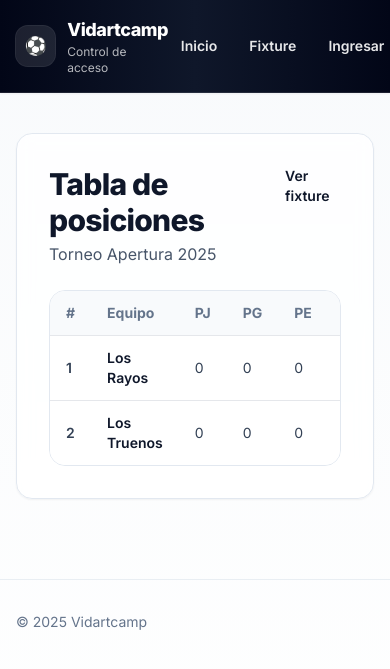
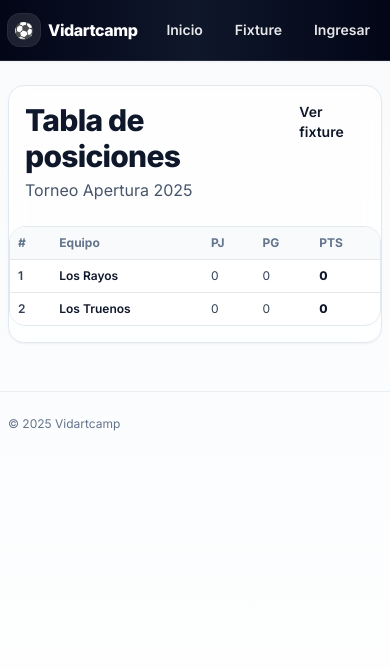
Before and after one commit to Matias-sanchez-dev/vidartcamp, a FastAPI app: page /tabla in a window 390 px wide. Shown: the top 669 px of the page. Run offline with FastAPI, Linux system fonts and the light colour scheme; some libraries are stand-ins or nearby versions.

Commit message:
Mejoras de diseño responsive

```diff
--- a/templates/base.html
+++ b/templates/base.html
@@ -1,5 +1,6 @@
 <!DOCTYPE html>
 <html lang="es">
+
 <head>
     <meta charset="UTF-8">
     <meta name="viewport" content="width=device-width, initial-scale=1.0">
@@ -21,30 +22,34 @@
     </script>
     {% block extra_head %}{% endblock %}
 </head>
+
 <body class="min-h-screen bg-gradient-to-b from-slate-50 to-white text-slate-900 font-sans">
-    <nav class="sticky top-0 z-50 border-b border-white/10 bg-gradient-to-r from-slate-950 via-slate-900 to-slate-950 text-white shadow-sm">
-        <div class="mx-auto max-w-6xl px-4">
-            <div class="flex items-center justify-between py-4">
-                <a href="/" class="flex items-center gap-3">
-                    <div class="h-10 w-10 rounded-xl bg-white/10 ring-1 ring-white/15 flex items-center justify-center text-lg">⚽</div>
+    <nav
+        class="sticky top-0 z-50 border-b border-white/10 bg-gradient-to-r from-slate-950 via-slate-900 to-slate-950 text-white shadow-sm">
+        <div class="mx-auto max-w-6xl px-2 sm:px-4">
+            <div class="flex items-center justify-between py-3 sm:py-4">
+                <a href="/" class="flex items-center gap-2 sm:gap-3">
+                    <div
+                        class="h-8 w-8 sm:h-10 sm:w-10 rounded-xl bg-white/10 ring-1 ring-white/15 flex items-center justify-center text-base sm:text-lg">
+                        ⚽</div>
                     <div class="leading-tight">
-                        <div class="text-lg font-extrabold tracking-tight">Vidartcamp</div>
-                        <div class="text-xs text-white/70">Control de acceso</div>
+                        <div class="text-base sm:text-lg font-extrabold tracking-tight">Vidartcamp</div>
+                        <div class="text-xs text-white/70 hidden xs:block">Control de acceso</div>
                     </div>
                 </a>
-                <div class="flex items-center gap-2">
+                <div class="flex items-center gap-1 sm:gap-2">
                     {% block nav_links %}{% endblock %}
                 </div>
             </div>
         </div>
     </nav>
 
-    <main class="mx-auto w-full max-w-6xl px-4 py-10">
+    <main class="mx-auto w-full max-w-6xl px-2 sm:px-4 py-6 sm:py-10">
         {% block content %}{% endblock %}
     </main>
 
-    <footer class="border-t border-slate-200/70 py-8 mt-10">
-        <div class="mx-auto max-w-6xl px-4 text-sm text-slate-500 flex items-center justify-between">
+    <footer class="border-t border-slate-200/70 py-6 sm:py-8 mt-6 sm:mt-10">
+        <div class="mx-auto max-w-6xl px-2 sm:px-4 text-xs sm:text-sm text-slate-500 flex items-center justify-between">
             <p>&copy; 2025 Vidartcamp</p>
             <p class="hidden sm:block">Sistema de Control de Acceso</p>
         </div>
@@ -52,4 +57,5 @@
 
     {% block extra_scripts %}{% endblock %}
 </body>
+
 </html>
--- a/templates/tabla.html
+++ b/templates/tabla.html
@@ -4,15 +4,18 @@
 
 {% block nav_links %}
 <div class="flex items-center gap-2">
-    <a href="/" class="rounded-lg px-3 py-2 text-sm font-semibold text-white/90 hover:text-white hover:bg-white/10 transition">Inicio</a>
-    <a href="/fixture" class="rounded-lg px-3 py-2 text-sm font-semibold text-white/90 hover:text-white hover:bg-white/10 transition">Fixture</a>
-    <a href="/login" class="rounded-lg px-3 py-2 text-sm font-semibold text-white/90 hover:text-white hover:bg-white/10 transition">Ingresar</a>
+    <a href="/"
+        class="rounded-lg px-3 py-2 text-sm font-semibold text-white/90 hover:text-white hover:bg-white/10 transition">Inicio</a>
+    <a href="/fixture"
+        class="rounded-lg px-3 py-2 text-sm font-semibold text-white/90 hover:text-white hover:bg-white/10 transition">Fixture</a>
+    <a href="/login"
+        class="rounded-lg px-3 py-2 text-sm font-semibold text-white/90 hover:text-white hover:bg-white/10 transition">Ingresar</a>
 </div>
 {% endblock %}
 
 {% block content %}
 <div class="max-w-5xl mx-auto">
-    <div class="bg-white/80 backdrop-blur rounded-2xl border border-slate-200 shadow-sm p-8">
+    <div class="bg-white/80 backdrop-blur rounded-2xl border border-slate-200 shadow-sm p-4 sm:p-8">
         <div class="flex items-start justify-between gap-4 mb-6">
             <div>
                 <h2 class="text-3xl font-extrabold tracking-tight text-slate-900">Tabla de posiciones</h2>
@@ -24,35 +27,43 @@
         {% if equipos|length == 0 %}
         <div class="text-gray-600">No hay equipos asignados a este torneo.</div>
         {% else %}
-        <div class="overflow-x-auto rounded-2xl border border-slate-200 bg-white">
-            <table class="w-full text-sm">
+        <div class="overflow-x-auto rounded-2xl border border-slate-200 bg-white -mx-4 sm:mx-0">
+            <table class="w-full text-xs sm:text-sm">
                 <thead>
                     <tr class="text-left text-slate-500 border-b bg-slate-50">
-                        <th class="py-3 px-4">#</th>
-                        <th class="py-3 px-4">Equipo</th>
-                        <th class="py-3 px-4">PJ</th>
-                        <th class="py-3 px-4">PG</th>
-                        <th class="py-3 px-4">PE</th>
-                        <th class="py-3 px-4">PP</th>
-                        <th class="py-3 px-4">GF</th>
-                        <th class="py-3 px-4">GC</th>
-                        <th class="py-3 px-4">DG</th>
-                        <th class="py-3 px-4">PTS</th>
+                        <th class="py-2 px-2 sm:py-3 sm:px-4 sticky left-0 bg-slate-50 z-10">#</th>
+                        <th class="py-2 px-2 sm:py-3 sm:px-4 sticky left-8 sm:left-12 bg-slate-50 z-10">Equipo</th>
+                        <th class="py-2 px-2 sm:py-3 sm:px-4">PJ</th>
+                        <th class="py-2 px-2 sm:py-3 sm:px-4">PG</th>
+                        <th class="py-2 px-2 sm:py-3 sm:px-4 hidden sm:table-cell">PE</th>
+                        <th class="py-2 px-2 sm:py-3 sm:px-4 hidden sm:table-cell">PP</th>
+                        <th class="py-2 px-2 sm:py-3 sm:px-4 hidden md:table-cell">GF</th>
+                        <th class="py-2 px-2 sm:py-3 sm:px-4 hidden md:table-cell">GC</th>
+                        <th class="py-2 px-2 sm:py-3 sm:px-4 hidden md:table-cell">DG</th>
+                        <th class="py-2 px-2 sm:py-3 sm:px-4">PTS</th>
                     </tr>
                 </thead>
                 <tbody>
                     {% for e in equipos %}
                     <tr class="border-b last:border-b-0 hover:bg-slate-50/60 transition">
-                        <td class="py-3 px-4 font-semibold text-slate-700">{{ loop.index }}</td>
-                        <td class="py-3 px-4 font-semibold text-slate-900">{{ e.nombre }}</td>
-                        <td class="py-3 px-4 text-slate-700">{{ e.partidos_jugados }}</td>
-                        <td class="py-3 px-4 text-slate-700">{{ e.partidos_ganados }}</td>
-                        <td class="py-3 px-4 text-slate-700">{{ e.partidos_empatados }}</td>
-                        <td class="py-3 px-4 text-slate-700">{{ e.partidos_perdidos }}</td>
-                        <td class="py-3 px-4 text-slate-700">{{ e.goles_favor }}</td>
-                        <td class="py-3 px-4 text-slate-700">{{ e.goles_contra }}</td>
-                        <td class="py-3 px-4 text-slate-700">{{ e.diferencia_goles }}</td>
-                        <td class="py-3 px-4 font-extrabold text-slate-900">{{ e.puntos }}</td>
+                        <td class="py-2 px-2 sm:py-3 sm:px-4 font-semibold text-slate-700 sticky left-0 bg-white z-10">
+                            {{ loop.index }}</td>
+                        <td
+                            class="py-2 px-2 sm:py-3 sm:px-4 font-semibold text-slate-900 sticky left-8 sm:left-12 bg-white z-10">
+                            {{ e.nombre }}</td>
+                        <td class="py-2 px-2 sm:py-3 sm:px-4 text-slate-700">{{ e.partidos_jugados }}</td>
+                        <td class="py-2 px-2 sm:py-3 sm:px-4 text-slate-700">{{ e.partidos_ganados }}</td>
+                        <td class="py-2 px-2 sm:py-3 sm:px-4 text-slate-700 hidden sm:table-cell">{{
+                            e.partidos_empatados }}</td>
+                        <td class="py-2 px-2 sm:py-3 sm:px-4 text-slate-700 hidden sm:table-cell">{{ e.partidos_perdidos
+                            }}</td>
+                        <td class="py-2 px-2 sm:py-3 sm:px-4 text-slate-700 hidden md:table-cell">{{ e.goles_favor }}
+                        </td>
+                        <td class="py-2 px-2 sm:py-3 sm:px-4 text-slate-700 hidden md:table-cell">{{ e.goles_contra }}
+                        </td>
+                        <td class="py-2 px-2 sm:py-3 sm:px-4 text-slate-700 hidden md:table-cell">{{ e.diferencia_goles
+                            }}</td>
+                        <td class="py-2 px-2 sm:py-3 sm:px-4 font-extrabold text-slate-900">{{ e.puntos }}</td>
                     </tr>
                     {% endfor %}
                 </tbody>
```
Also changed, not shown: templates/admin.html (+160 -179 lines), templates/dashboard.html (+30 -23 lines), templates/fixture.html (+37 -24 lines), templates/home.html (+23 -15 lines), templates/login.html (+15 -26 lines), templates/scanner.html (+17 -8 lines).
